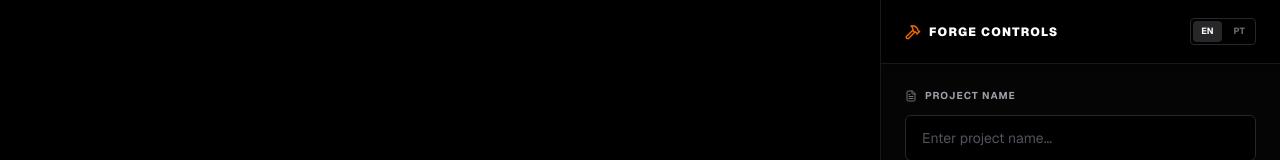
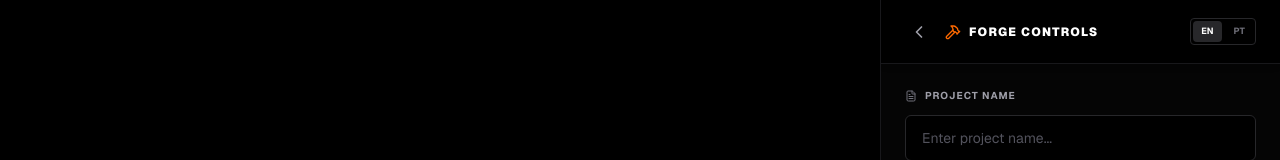
Before and after one commit to CarlosEugenio177/gerador-de-cortes, a Next.js app in the folder frontend/: page /forge in a window 1280 px wide. Shown: the top 160 px of the page. Built offline with nearby package versions, Linux system fonts and the light colour scheme; sample sign-in values are in the browser's storage.

Commit message:
feat: implement ForgeControls component and centralized state management for project settings

```diff
--- a/frontend/src/components/ForgeControls.tsx
+++ b/frontend/src/components/ForgeControls.tsx
@@ -53,7 +53,7 @@ export function ForgeControls() {
   const {
     isThinking, setThinking, videoFile, setProject, updateProgress, processingStatus,
     forgeAspectRatios, forgeSubtitleStyle, forgeMode, forgeClipQuantity, forgeDurationMins, forgeLanguage, setForgeSettings,
-    projectName, setProjectName, projectId, reprocessProject, cancelProcessing
+    projectName, setProjectName, projectId, reprocessProject, cancelProcessing, clips
   } = useAppStore();
 
   const t = i18n[forgeLanguage];
@@ -145,15 +145,19 @@ export function ForgeControls() {
       {/* Header */}
       <div className="h-16 flex items-center justify-between px-6 border-b border-zinc-900 z-10 bg-black sticky top-0 shrink-0 shadow-md">
         <div className="flex items-center space-x-3">
-          {projectId && (
-            <button
-              onClick={() => window.location.href = `/editor/${projectId}`}
-              className="p-1 hover:bg-zinc-900 rounded transition-colors text-zinc-400 hover:text-white"
-              title="Voltar aos cortes"
-            >
-              <ChevronLeft className="w-5 h-5" />
-            </button>
-          )}
+          <button
+            onClick={() => {
+              if (projectId && clips.length > 0) {
+                window.location.href = `/editor/${projectId}`;
+              } else {
+                window.location.href = '/';
+              }
+            }}
+            className="p-1 hover:bg-zinc-900 rounded transition-colors text-zinc-400 hover:text-white"
+            title={projectId && clips.length > 0 ? "Voltar ao Studio" : "Voltar ao Dashboard"}
+          >
+            <ChevronLeft className="w-5 h-5" />
+          </button>
           <div className="flex items-center">
             <Hammer className="w-4 h-4 text-orange-500 mr-2" />
             <h2 className="text-xs font-black text-white tracking-widest uppercase">{t.header}</h2>
--- a/frontend/src/store/useAppStore.ts
+++ b/frontend/src/store/useAppStore.ts
@@ -191,7 +191,7 @@ export const useAppStore = create<AppState>()(
             console.error("Cancel failed", e);
           }
         }
-        set({ processingStatus: 'idle', statusMessage: 'Cancelled', progress: 0, projectId: null });
+        set({ processingStatus: 'idle', statusMessage: 'Cancelled', progress: 0 });
       },
     }),
     {
```
